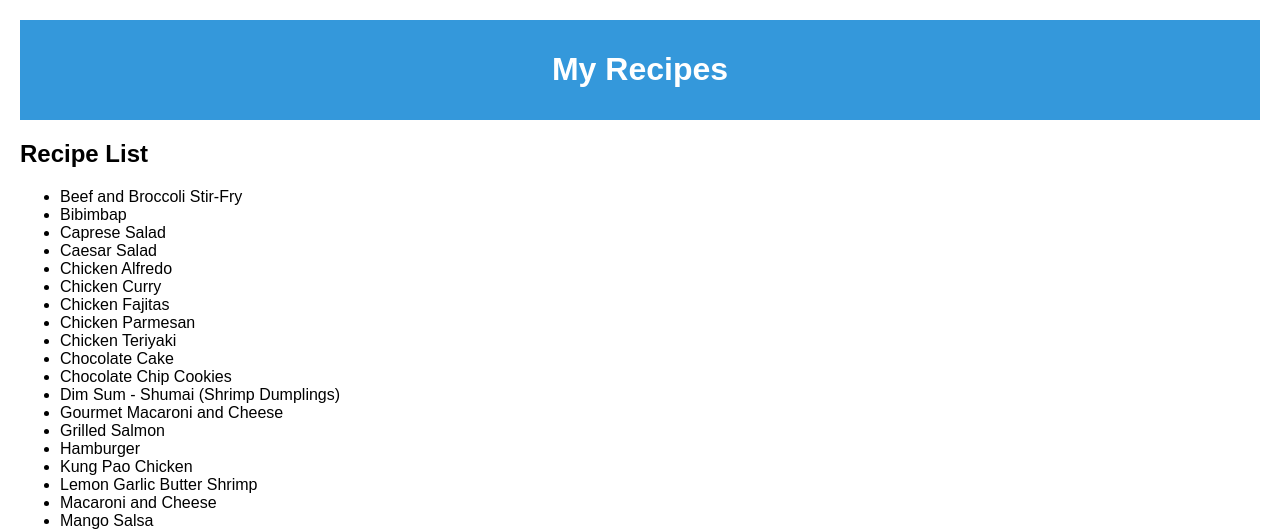
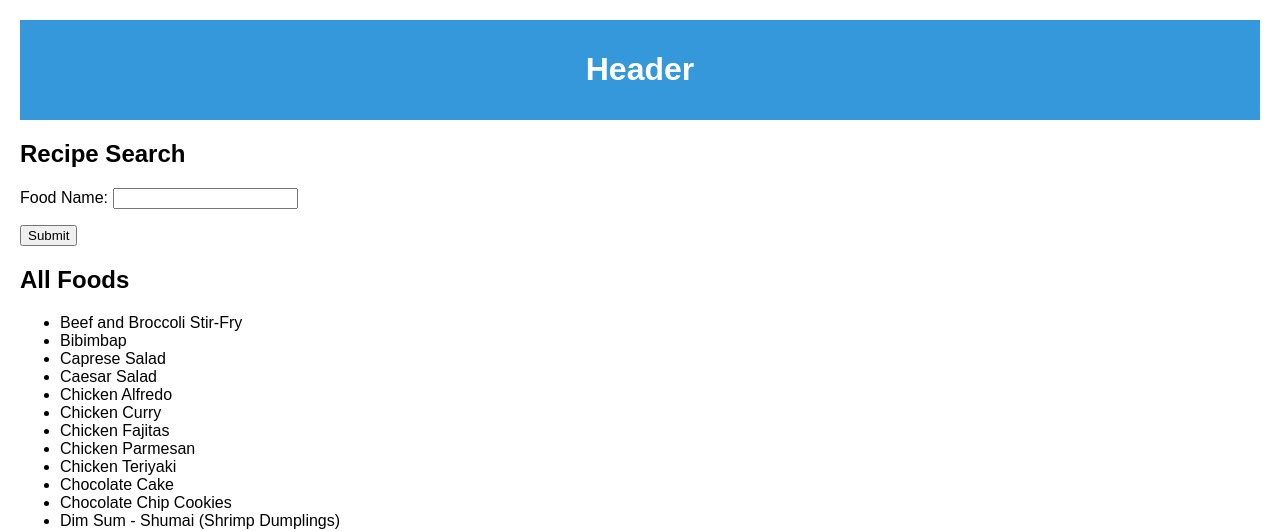
Before and after one commit to AdeebK1129/01_django_ChefDevs, a Django app: page /recipes/ in a window 1280 px wide. Shown: the top 531 px of the page. Run offline with Django 4.2, Linux system fonts and the light colour scheme.

Commit message:
Added list and form to recipes

```diff
--- a/chef_devs/core/templates/base.html
+++ b/chef_devs/core/templates/base.html
@@ -2,19 +2,25 @@
 
 <!DOCTYPE html>
 <html lang="en">
+
 <head>
-    <meta charset="UTF-8">
-    <meta http-equiv="X-UA-Compatible" content="IE=edge">
-    <meta name="viewport" content="width=device-width, initial-scale=1.0">
-    <link rel="stylesheet" type="text/css" href="{% static 'core/css/styles.css' %}">
-    <title>{% block title %}ChefDevs{% endblock %}</title>
+    {% block head %}
+        <meta charset="UTF-8">
+        <meta http-equiv="X-UA-Compatible" content="IE=edge">
+        <meta name="viewport" content="width=device-width, initial-scale=1.0">
+        <link rel="stylesheet" type="text/css" href="{% static 'core/css/styles.css' %}">
+        <title>{% block title %}ChefDevs{% endblock %}</title>
+    {% endblock head %}
 </head>
+
 <body>
     <header>
         <h1>{% block header %}Header{% endblock %}</h1>
     </header>
+
     <main>
         {% block content %}{% endblock %}
     </main>
 </body>
+
 </html>
--- a/chef_devs/recipes/recipe_forms.py
+++ b/chef_devs/recipes/recipe_forms.py
@@ -1,4 +1,4 @@
 from django import forms
 
 class RecipeForm(forms.Form):
-    food_name = forms.CharField(label='Enter the food name:')
+    food_name = forms.CharField(label='Food Name', max_length=100)
--- a/chef_devs/recipes/templates/recipes/index.html
+++ b/chef_devs/recipes/templates/recipes/index.html
@@ -1,14 +1,26 @@
 {% extends 'base.html' %}
 
-{% block title %}Recipes{% endblock %}
+{% block content %}
+    <h2>Recipe Search</h2>
+    <form method="post" action="{% url 'index' %}">
+        {% csrf_token %}
+        {{ form.as_p }}
+        <input type="submit" value="Submit">
+    </form>
 
-{% block header %}My Recipes{% endblock %}
-
-{% block content %}
-    <h2>Recipe List</h2>
+    <h2>All Foods</h2>
     <ul>
-        {% for food, details in food_recipes.items %}
+        {% for food, info in food_recipes.items %}
             <li>{{ food }}</li>
         {% endfor %}
     </ul>
+
+    {% if food_name %}
+        {% if recipe %}
+            <h2>{{ food_name }} Recipe</h2>
+            <p>{{ recipe }}</p>
+        {% else %}
+            <p>Sorry, we don't have a recipe for "{{ food_name }}". Try searching one from the list above.</p>
+        {% endif %}
+    {% endif %}
 {% endblock %}
--- a/chef_devs/recipes/urls.py
+++ b/chef_devs/recipes/urls.py
@@ -1,9 +1,7 @@
 from django.urls import path
 from . import views
 
-app_name = "recipes"
-
 urlpatterns = [
-    path("", views.index, name="index"),
-    path("cookies/", views.cookies, name="cookies"),
+    path('', views.index, name='index'),
+    path('recipe_info/', views.index, name='recipe_info'),
 ]
--- a/chef_devs/recipes/views.py
+++ b/chef_devs/recipes/views.py
@@ -393,18 +393,23 @@ food_recipes = {
 
 #Index
 def index(request):
-    print("You are looking at recipes")
-    title_page = "Recipes"
-    form = RecipeForm()
-
-    # New code for the form handling
-    food_name = None
     if request.method == 'POST':
         form = RecipeForm(request.POST)
         if form.is_valid():
             food_name = form.cleaned_data['food_name']
+            if food_name in food_recipes:
+                recipe = food_recipes[food_name]['recipe']
+            else:
+                recipe = None
+            return render(
+                request,
+                'recipes/index.html',
+                {'form': form, 'food_name': food_name, 'recipe': recipe, 'food_recipes': food_recipes},
+            )
+    else:
+        form = RecipeForm()
 
-    return render(request, 'recipes/index.html', {'title_page': title_page, 'food_recipes': food_recipes, 'form': form, 'food_name': food_name})
+    return render(request, 'recipes/index.html', {'form': form, 'food_name': None, 'recipe': None, 'food_recipes': food_recipes})
 
 #Cookies
 def cookies(request):
```
Also changed, not shown: chef_devs/recipes/templates/recipe_info.html (deleted, +0 -10 lines), chef_devs/recipes/templates/recipes/recipe_forms.html (deleted).
